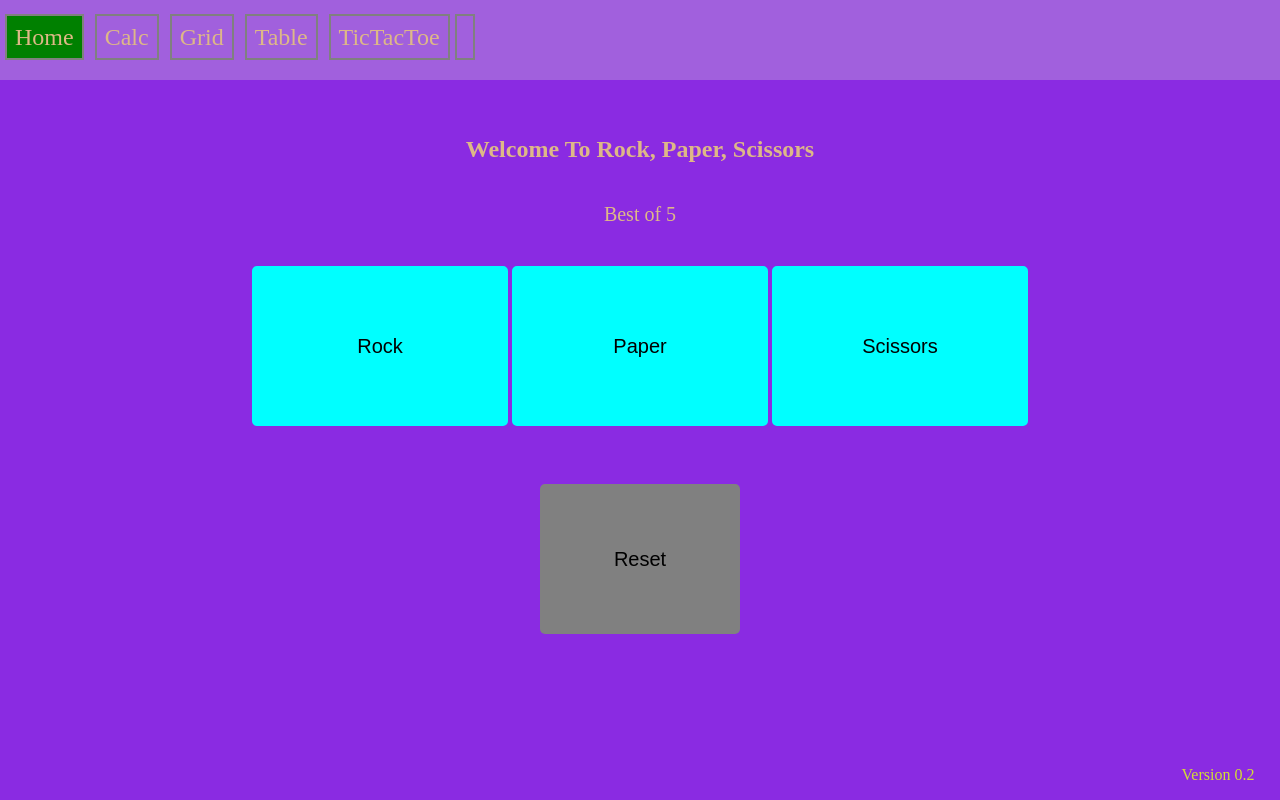
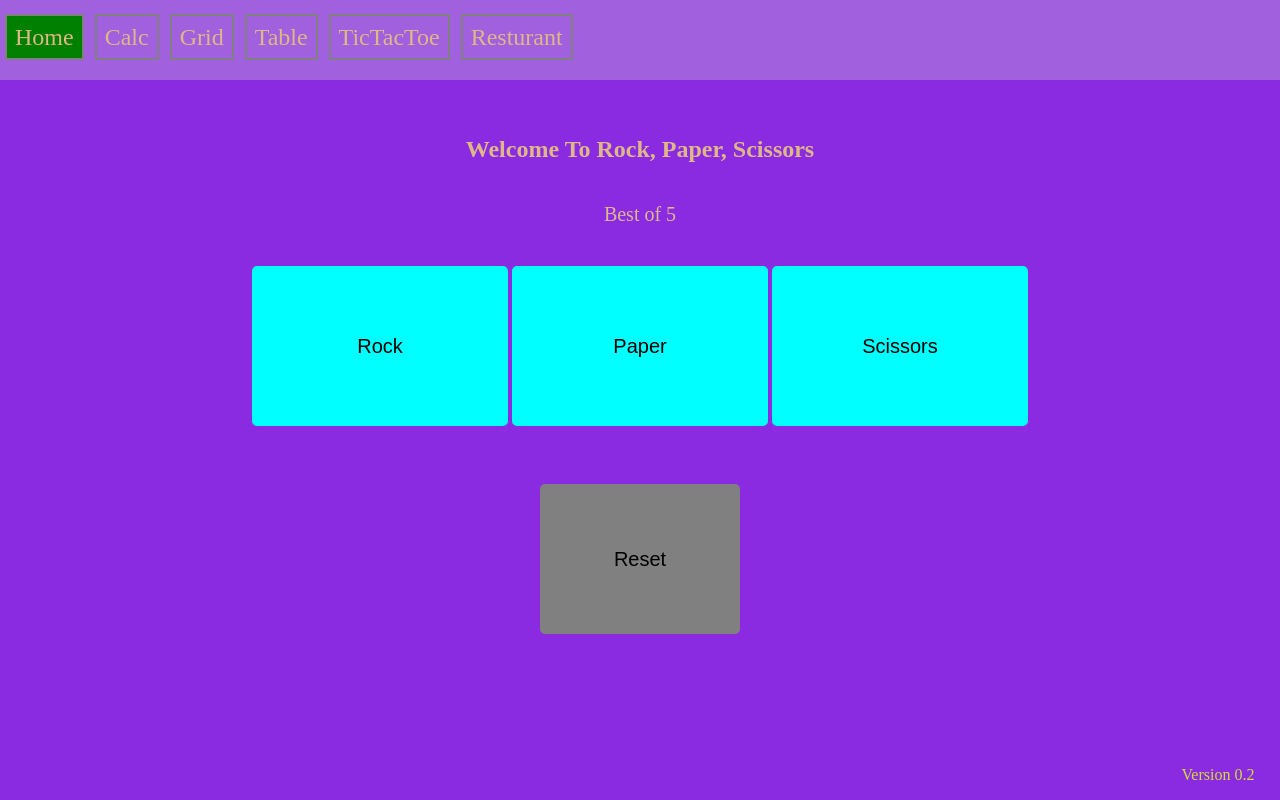
Before and after one commit to yoav74/OdinJSStart, a plain HTML site: page index.html in a window 1280 px wide. Drawn offline with Linux system fonts and the light colour scheme.

Commit message:
added button

```diff
--- a/index.html
+++ b/index.html
@@ -18,7 +18,7 @@
             <li><a href="Grid/index.html">Grid</a></li>
             <li><a href="ADVHTML/index.html">Table</a></li>
             <li><a href="TicTacToe/index.html">TicTacToe</a></li>
-            <li><a href="webpack/dist/index.html"></li>
+            <li><a href="webpack/dist/index.html">Resturant</li>
         </ul>
     </div>
     <div class="main">
```
